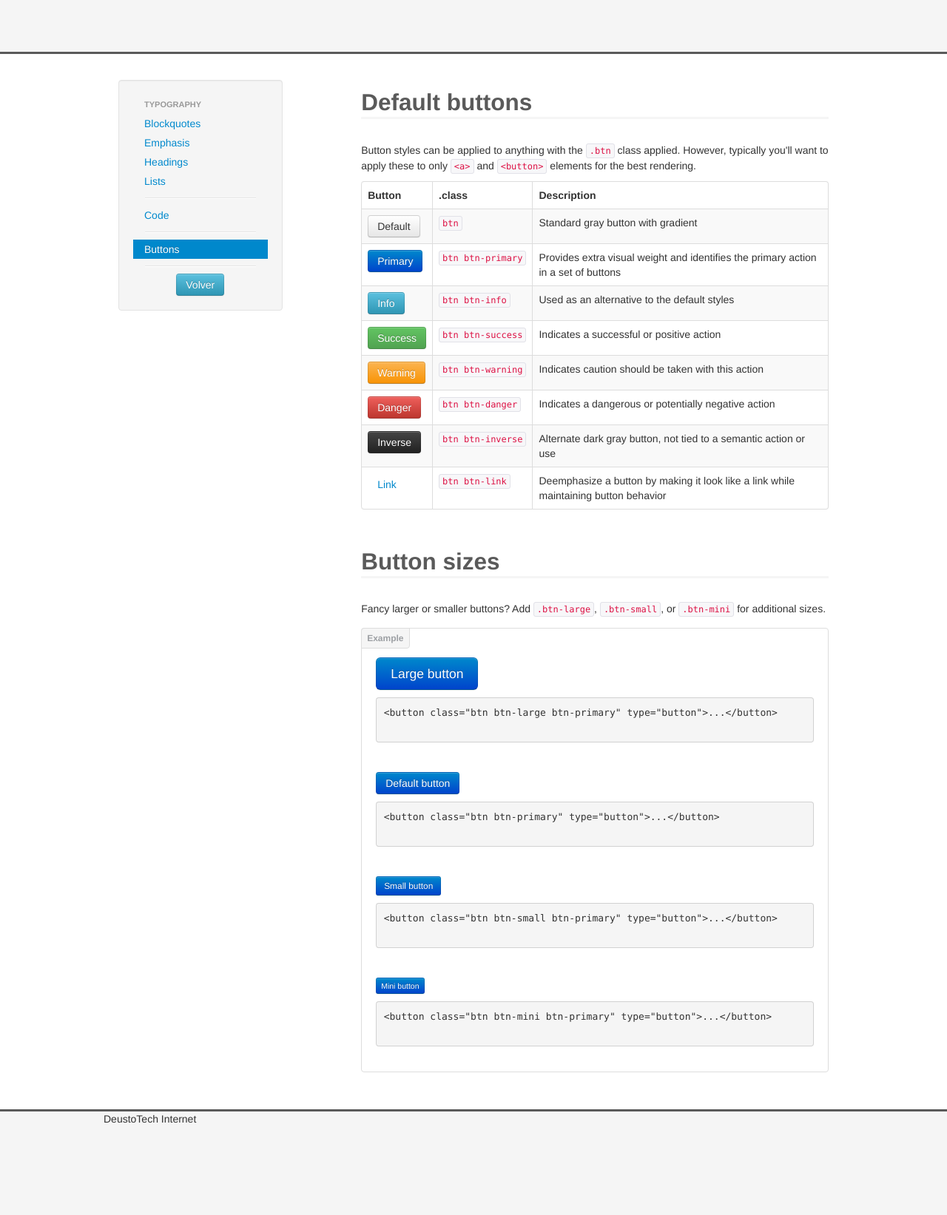
After one commit to etxahun/django-bootstrap, a Django app: a page that uses my_project/markup_app/templates/markup_app/buttons.html in a window 1280 px wide. The commit adds this page. Shown: the whole page at 74% size. Run offline with Django 3.2, Linux system fonts and the light colour scheme; parts of the project's set-up code (start-up, migrations or seed data) failed here and were passed over; some libraries are stand-ins or nearby versions.

Commit message:
Buttons template added to the markup_app.

```diff
--- /dev/null
+++ b/my_project/markup_app/templates/markup_app/buttons.html
@@ -0,0 +1,127 @@
+{% extends "markup_app/markup_base.html" %}
+
+
+<!-- Stylesheets block ↓ -->
+{% block stylesheets %}
+{% endblock %}
+
+
+<!-- Content block ↓ -->
+{% block content-markup %}
+
+    <h2>Default buttons</h2>
+
+    <p>
+        Button styles can be applied to anything with the <code>.btn</code> class applied. However, typically you'll want to apply these to only <code>&lt;a&gt;</code> and <code>&lt;button&gt;</code> elements for the best rendering.
+    </p>
+
+    <table class="table table-bordered table-striped">
+        <thead>
+            <tr>
+                <th>Button</th>
+                <th>.class</th>
+                <th>Description</th>
+            </tr>
+        </thead>
+
+        <tbody>
+            <tr>
+                <td><button type="button" class="btn">Default</button></td>
+                <td><code>btn</code></td>
+                <td>Standard gray button with gradient</td>
+            </tr>
+            <tr>
+                <td><button type="button" class="btn btn-primary">Primary</button></td>
+                <td><code>btn btn-primary</code></td>
+                <td>Provides extra visual weight and identifies the primary action in a set of buttons</td>
+            </tr>
+            <tr>
+                <td><button type="button" class="btn btn-info">Info</button></td>
+                <td><code>btn btn-info</code></td>
+                <td>Used as an alternative to the default styles</td>
+            </tr>
+            <tr>
+                <td><button type="button" class="btn btn-success">Success</button></td>
+                <td><code>btn btn-success</code></td>
+                <td>Indicates a successful or positive action</td>
+            </tr>
+            <tr>
+                <td><button type="button" class="btn btn-warning">Warning</button></td>
+                <td><code>btn btn-warning</code></td>
+                <td>Indicates caution should be taken with this action</td>
+            </tr>
+            <tr>
+                <td><button type="button" class="btn btn-danger">Danger</button></td>
+                <td><code>btn btn-danger</code></td>
+                <td>Indicates a dangerous or potentially negative action</td>
+            </tr>
+            <tr>
+                <td><button type="button" class="btn btn-inverse">Inverse</button></td>
+                <td><code>btn btn-inverse</code></td>
+                <td>Alternate dark gray button, not tied to a semantic action or use</td>
+            </tr>
+            <tr>
+                <td><button type="button" class="btn btn-link">Link</button></td>
+                <td><code>btn btn-link</code></td>
+                <td>Deemphasize a button by making it look like a link while maintaining button behavior</td>
+            </tr>
+        </tbody>
+    </table>
+
+    <br>
+
+    <h2>Button sizes</h2>
+
+    <p>
+        Fancy larger or smaller buttons? Add <code>.btn-large</code>, <code>.btn-small</code>, or <code>.btn-mini</code> for additional sizes.
+    </p>
+
+    <div class="bs-docs-example">
+        <p>
+            <button type="button" class="btn btn-large btn-primary">Large button</button>
+
+            <pre class="prettyprint">
+&lt;button class="btn btn-large btn-primary" type="button"&gt;...&lt;/button&gt;
+            </pre>
+        </p>
+
+        <br>
+
+        <p>
+            <button type="button" class="btn btn-primary">Default button</button>
+
+            <pre class="prettyprint">
+&lt;button class="btn btn-primary" type="button"&gt;...&lt;/button&gt;
+            </pre>
+        </p>
+
+        <br>
+
+        <p>
+            <button type="button" class="btn btn-small btn-primary">Small button</button>
+
+            <pre class="prettyprint">
+&lt;button class="btn btn-small btn-primary" type="button"&gt;...&lt;/button&gt;
+            </pre>
+        </p>
+
+        <br>
+
+        <p>
+            <button type="button" class="btn btn-mini btn-primary">Mini button</button>
+
+            <pre class="prettyprint">
+&lt;button class="btn btn-mini btn-primary" type="button"&gt;...&lt;/button&gt;
+            </pre>
+        </p>
+    </div>
+
+{% endblock %}
+
+
+<!-- Scripts block ↓ -->
+{% block scripts %}
+    <script>
+        document.getElementById("buttons").className = "active";
+    </script>
+{% endblock %}
--- a/my_project/markup_app/templates/markup_app/markup_base.html
+++ b/my_project/markup_app/templates/markup_app/markup_base.html
@@ -31,6 +31,12 @@
 
                         <li class="divider"></li>
 
+                        <li id="buttons">
+                            <a href="{% url markup_app.views.buttons %}">Buttons</a>
+                        </li>
+
+                        <li class="divider"></li>
+
                         <div class="center">
                             <a href="/"><button type="button" class="btn btn-info">Volver</button></a>
                         </div>
--- a/my_project/markup_app/urls.py
+++ b/my_project/markup_app/urls.py
@@ -10,6 +10,8 @@ urlpatterns = patterns('',
     url(r'^typography/emphasis/$', 'markup_app.views.emphasis', name = 'emphasis'),
     url(r'^typography/headings/$', 'markup_app.views.headings', name = 'headings'),
     url(r'^typography/lists/$', 'markup_app.views.lists', name = 'lists'),
+
+    url(r'^buttons/$', 'markup_app.views.buttons', name = 'buttons'),
 )
 
 urlpatterns += staticfiles_urlpatterns()
--- a/my_project/markup_app/views.py
+++ b/my_project/markup_app/views.py
@@ -32,3 +32,7 @@ def blockquotes(request):
 
 def lists(request):
     return render_to_response('markup_app/typography/lists.html', {}, context_instance = RequestContext(request))
+
+
+def buttons(request):
+    return render_to_response('markup_app/buttons.html', {}, context_instance = RequestContext(request))
```
